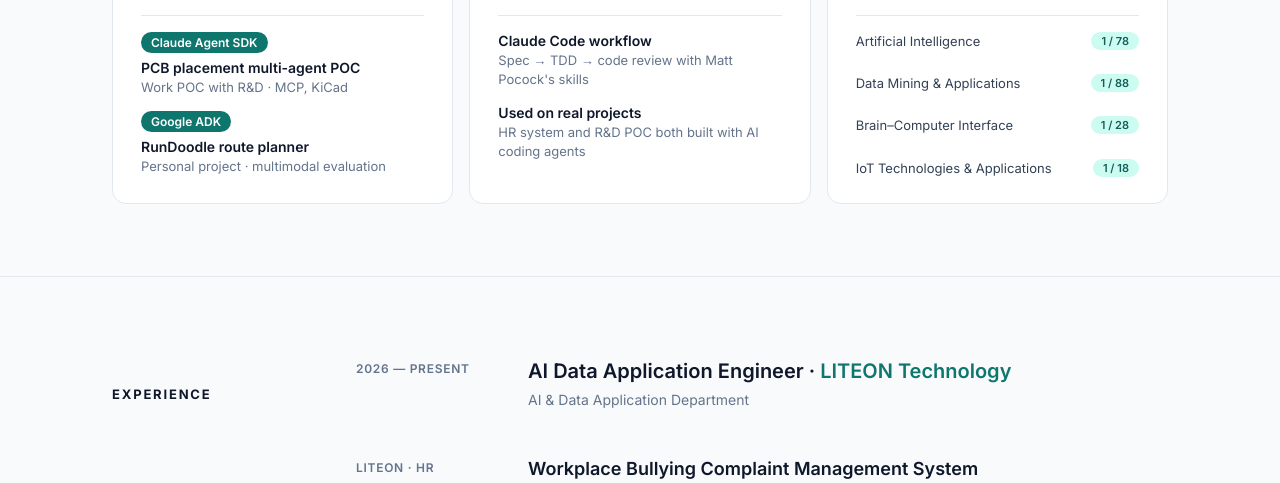
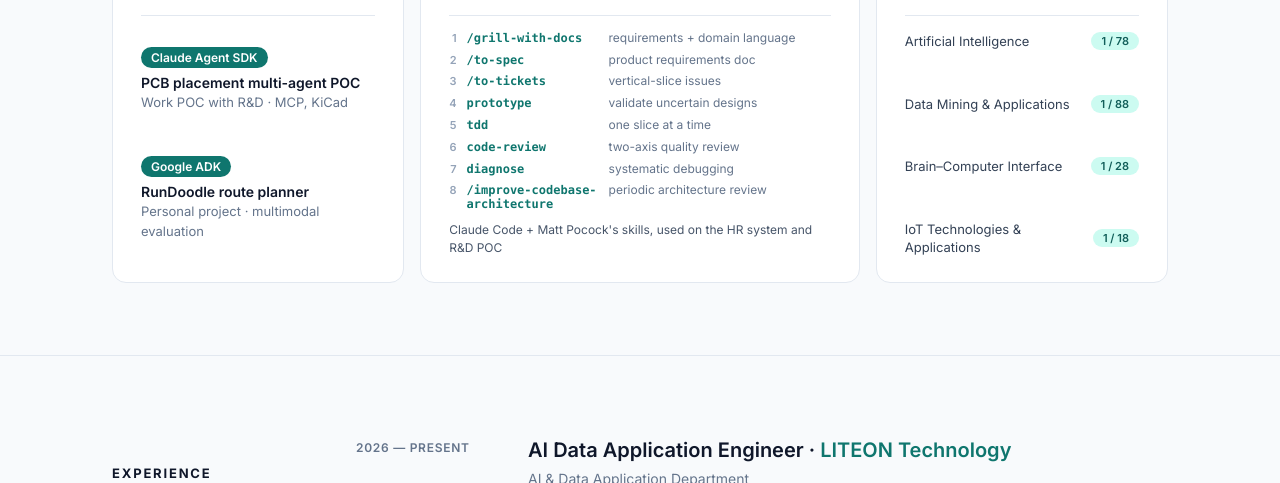
Before and after one commit to c24668343/cynthia-portfolio, a plain HTML site: page index.html in a window 1280 px wide. Shown: the part 768-1251 px from the top of the page. Drawn offline with Linux system fonts and the light colour scheme.

Commit message:
AI-first card: show the full 8-step Matt Pocock development flow
Co-Authored-By: Claude Opus 5.5 <noreply@anthropic.com>
Claude-Session: https://claude.ai/code/session_01CSUyH4kuLgvrYW327sTSL8

```diff
--- a/index.html
+++ b/index.html
@@ -85,21 +85,30 @@ table{border-collapse:collapse;width:100%}
 <div style="flex: 1 1 280px; min-width: 280px; background: #FFFFFF; border: 1px solid #E2E8F0; border-radius: 14px; padding: 26px 28px; box-sizing: border-box; display: flex; flex-direction: column; gap: 18px">
 <div style="display: flex; flex-direction: column; gap: 6px">
 <span style="font-size: 40px; line-height: 1.05; font-weight: 700; letter-spacing: -0.03em; color: #0F766E">2</span>
-<span style="font-size: 14px; font-weight: 600; color: #0F172A">Multi-agent systems on two agent SDKs</span>
+<span style="font-size: 14px; font-weight: 600; color: #0F172A">Multi-agent systems on two SDKs</span>
 </div>
-<div style="border-top: 1px solid #E2E8F0; padding-top: 16px; display: flex; flex-direction: column; gap: 14px">
+<div style="flex: 1; border-top: 1px solid #E2E8F0; padding-top: 16px; display: flex; flex-direction: column; justify-content: space-around; gap: 14px">
 <div style="display: flex; flex-direction: column; gap: 2px"><span style="align-self: flex-start; font-size: 12px; font-weight: 600; color: #FFFFFF; background: #0F766E; border-radius: 999px; padding: 3px 10px; margin-bottom: 4px">Claude Agent SDK</span><span style="font-size: 14px; font-weight: 600; color: #0F172A">PCB placement multi-agent POC</span><span style="font-size: 13px; line-height: 1.5; color: #64748B">Work POC with R&amp;D · MCP, KiCad</span></div>
 <div style="display: flex; flex-direction: column; gap: 2px"><span style="align-self: flex-start; font-size: 12px; font-weight: 600; color: #FFFFFF; background: #0F766E; border-radius: 999px; padding: 3px 10px; margin-bottom: 4px">Google ADK</span><span style="font-size: 14px; font-weight: 600; color: #0F172A">RunDoodle route planner</span><span style="font-size: 13px; line-height: 1.5; color: #64748B">Personal project · multimodal evaluation</span></div>
 </div>
 </div>
-<div style="flex: 1 1 280px; min-width: 280px; background: #FFFFFF; border: 1px solid #E2E8F0; border-radius: 14px; padding: 26px 28px; box-sizing: border-box; display: flex; flex-direction: column; gap: 18px">
+<div style="flex: 1.6 1 420px; min-width: 280px; background: #FFFFFF; border: 1px solid #E2E8F0; border-radius: 14px; padding: 26px 28px; box-sizing: border-box; display: flex; flex-direction: column; gap: 18px">
 <div style="display: flex; flex-direction: column; gap: 6px">
 <span style="font-size: 40px; line-height: 1.05; font-weight: 700; letter-spacing: -0.03em; color: #0F766E">AI-first</span>
 <span style="font-size: 14px; font-weight: 600; color: #0F172A">How I build software</span>
 </div>
-<div style="border-top: 1px solid #E2E8F0; padding-top: 16px; display: flex; flex-direction: column; gap: 14px">
-<div style="display: flex; flex-direction: column; gap: 2px"><span style="font-size: 14px; font-weight: 600; color: #0F172A">Claude Code workflow</span><span style="font-size: 13px; line-height: 1.5; color: #64748B">Spec → TDD → code review with Matt Pocock's skills</span></div>
-<div style="display: flex; flex-direction: column; gap: 2px"><span style="font-size: 14px; font-weight: 600; color: #0F172A">Used on real projects</span><span style="font-size: 13px; line-height: 1.5; color: #64748B">HR system and R&amp;D POC both built with AI coding agents</span></div>
+<div style="flex: 1; border-top: 1px solid #E2E8F0; padding-top: 14px; display: flex; flex-direction: column; gap: 10px">
+<ol style="list-style: none; padding: 0; margin: 0; display: grid; grid-template-columns: auto 132px 1fr; align-items: baseline; gap: 5px 10px">
+<li style="display: contents"><span style="font-size: 11px; font-weight: 600; color: #94A3B8; text-align: right">1</span><code style="font-family: ui-monospace, SFMono-Regular, Menlo, monospace; font-size: 12px; font-weight: 600; color: #0F766E; white-space: nowrap">/grill-with-docs</code><span style="font-size: 12px; line-height: 1.4; color: #64748B">requirements + domain language</span></li>
+<li style="display: contents"><span style="font-size: 11px; font-weight: 600; color: #94A3B8; text-align: right">2</span><code style="font-family: ui-monospace, SFMono-Regular, Menlo, monospace; font-size: 12px; font-weight: 600; color: #0F766E; white-space: nowrap">/to-spec</code><span style="font-size: 12px; line-height: 1.4; color: #64748B">product requirements doc</span></li>
+<li style="display: contents"><span style="font-size: 11px; font-weight: 600; color: #94A3B8; text-align: right">3</span><code style="font-family: ui-monospace, SFMono-Regular, Menlo, monospace; font-size: 12px; font-weight: 600; color: #0F766E; white-space: nowrap">/to-tickets</code><span style="font-size: 12px; line-height: 1.4; color: #64748B">vertical-slice issues</span></li>
+<li style="display: contents"><span style="font-size: 11px; font-weight: 600; color: #94A3B8; text-align: right">4</span><code style="font-family: ui-monospace, SFMono-Regular, Menlo, monospace; font-size: 12px; font-weight: 600; color: #0F766E; white-space: nowrap">prototype</code><span style="font-size: 12px; line-height: 1.4; color: #64748B">validate uncertain designs</span></li>
+<li style="display: contents"><span style="font-size: 11px; font-weight: 600; color: #94A3B8; text-align: right">5</span><code style="font-family: ui-monospace, SFMono-Regular, Menlo, monospace; font-size: 12px; font-weight: 600; color: #0F766E; white-space: nowrap">tdd</code><span style="font-size: 12px; line-height: 1.4; color: #64748B">one slice at a time</span></li>
+<li style="display: contents"><span style="font-size: 11px; font-weight: 600; color: #94A3B8; text-align: right">6</span><code style="font-family: ui-monospace, SFMono-Regular, Menlo, monospace; font-size: 12px; font-weight: 600; color: #0F766E; white-space: nowrap">code-review</code><span style="font-size: 12px; line-height: 1.4; color: #64748B">two-axis quality review</span></li>
+<li style="display: contents"><span style="font-size: 11px; font-weight: 600; color: #94A3B8; text-align: right">7</span><code style="font-family: ui-monospace, SFMono-Regular, Menlo, monospace; font-size: 12px; font-weight: 600; color: #0F766E; white-space: nowrap">diagnose</code><span style="font-size: 12px; line-height: 1.4; color: #64748B">systematic debugging</span></li>
+<li style="display: contents"><span style="font-size: 11px; font-weight: 600; color: #94A3B8; text-align: right">8</span><code style="font-family: ui-monospace, SFMono-Regular, Menlo, monospace; font-size: 12px; font-weight: 600; color: #0F766E">/improve-codebase-<wbr>architecture</code><span style="font-size: 12px; line-height: 1.4; color: #64748B">periodic architecture review</span></li>
+</ol>
+<span style="font-size: 12px; line-height: 1.45; color: #475569">Claude Code + Matt Pocock&#39;s skills, used on the HR system and R&amp;D POC</span>
 </div>
 </div>
 <div style="flex: 1 1 280px; min-width: 280px; background: #FFFFFF; border: 1px solid #E2E8F0; border-radius: 14px; padding: 26px 28px; box-sizing: border-box; display: flex; flex-direction: column; gap: 18px">
```
